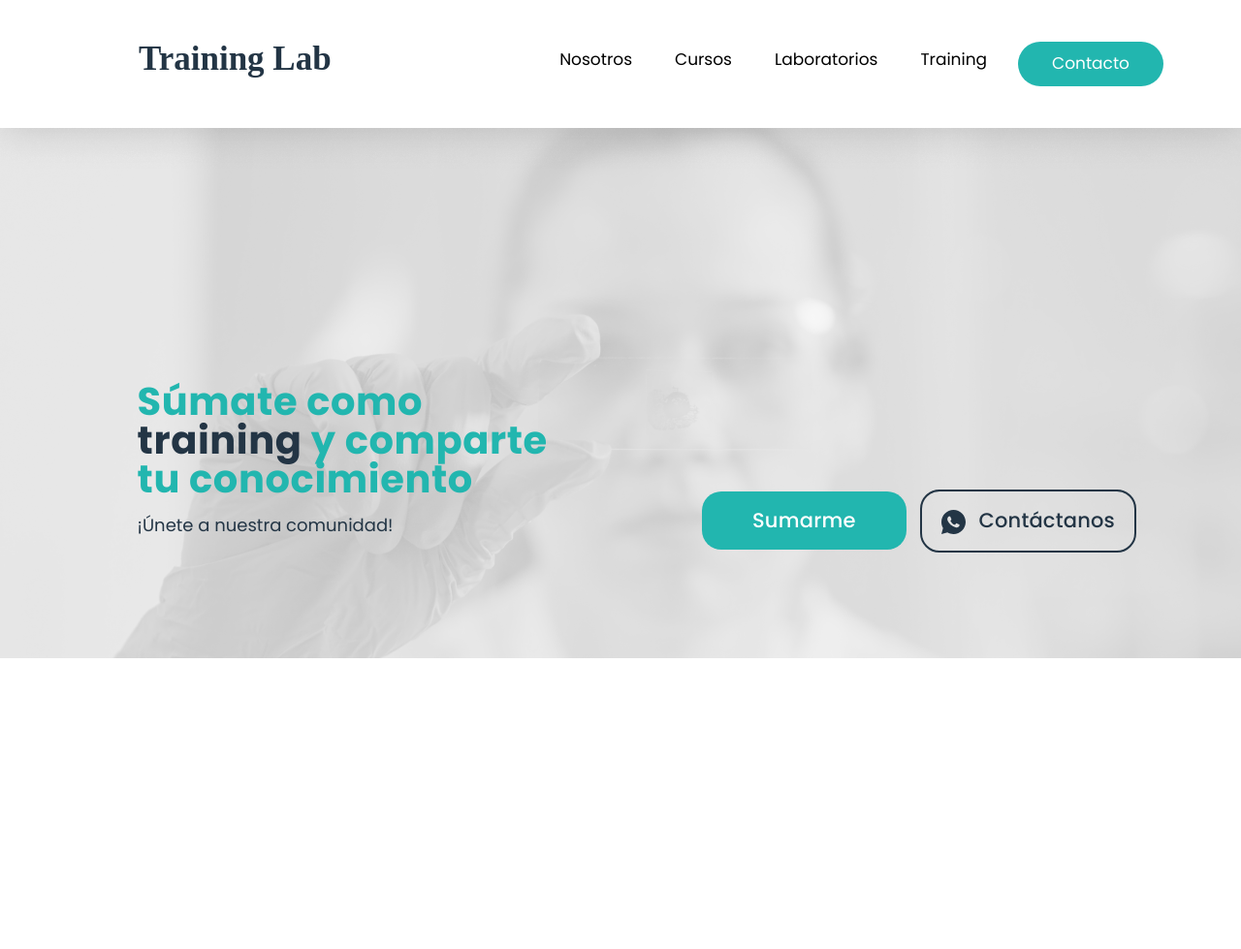
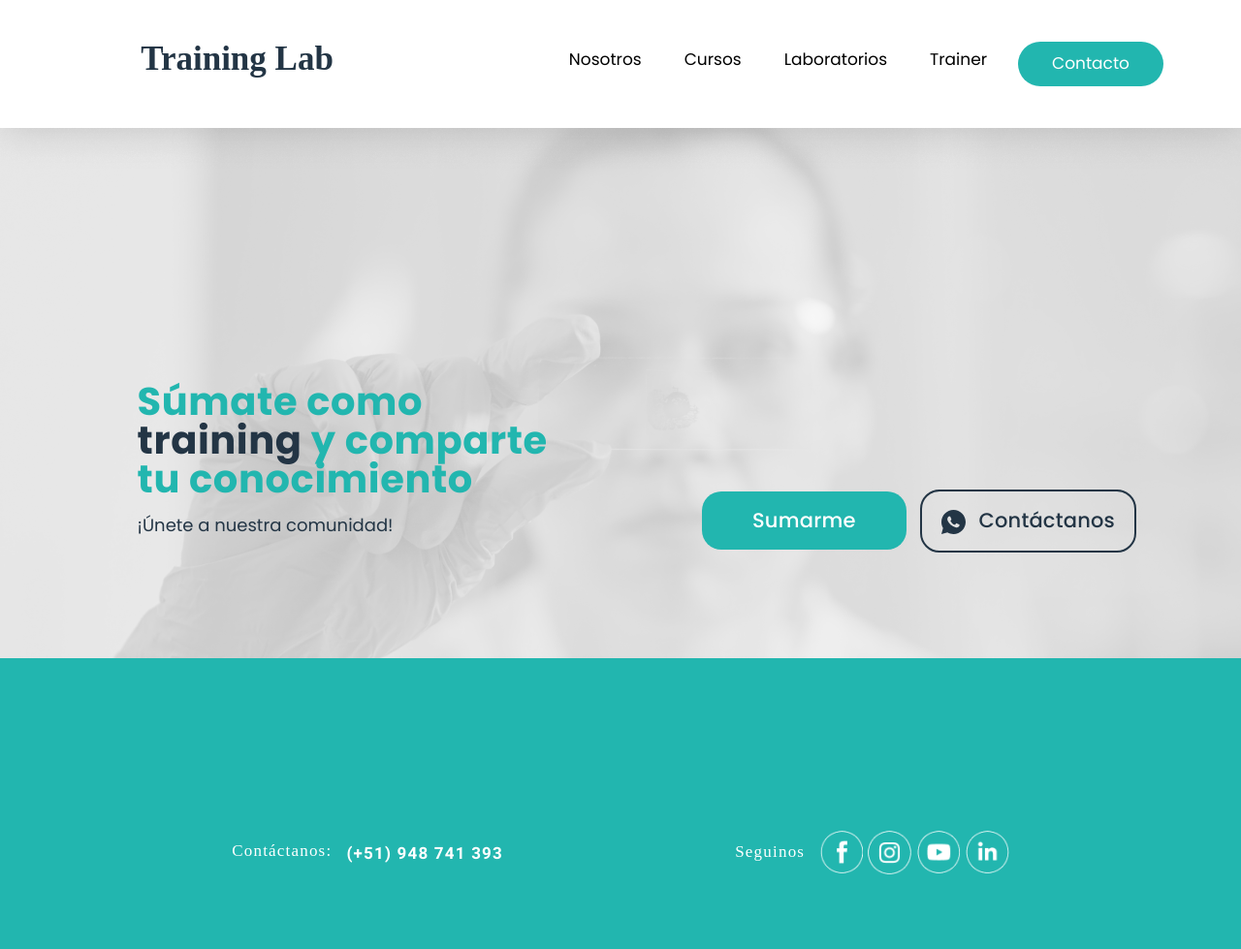
Before and after one commit to Lulzbelito/Training_Lab, a website: page pages/training.html in a window 1280 px wide. Shown: the whole page at 97% size. Before the commit the page ends 800 px from the top, so only its background shows below. Drawn offline with nearby package versions, Linux system fonts and the light colour scheme; files whose address does not match are found by name; a web font is replaced by a local one.

Commit message:
links modifiqued on trainer and laboratories

```diff
--- a/pages/training.html
+++ b/pages/training.html
@@ -51,13 +51,16 @@
                                     </a>
                                 </li>
                                 <li class="nav-item">
-                                    <a href="#labs">
+                                    <a href="./laboratories.html">
                                         <button type="button nav-link" class="btn btn-outline-light btn1"
                                             active>Laboratorios</button>
                                     </a>
                                 </li>
                                 <li class="nav-item">
-                                    <button type="button nav-link" class="btn btn-outline-light btn1">Training</button>
+                                    <a href="#">
+                                        <button type="button nav-link" class="btn btn-outline-light btn1"
+                                            active>Trainer</button>
+                                    </a>
                                 </li>
                                 <li class="nav-item">
                                     <a href="#contact">
@@ -103,6 +106,30 @@
 
     </main>
 
+    <footer>
+
+        <div class="footer__container">
+            <div class="footer__contactanos">
+                <h5>Contáctanos:</h5>
+                <p>(+51) 948 741 393</p>
+            </div>
+            <div class="footer__seguinos">
+                <h5>Seguinos</h5>
+                <div class="footer__redes">
+                    <a href="https://www.facebook.com/" target="_blank"><img src="../img/footer--fb.png"
+                            alt="Facebook"></a>
+                    <a href="https://www.instagram.com/" target="_blank"><img src="../img/footer--insta.png"
+                            alt="Instagram"></a>
+                    <a href="https://www.youtube.com/" target="_blank"><img src="../img/footer--yt.png"
+                            alt="YouTube"></a>
+                    <a href="https://www.linkedin.com/" target="_blank"><img src="../img/footer--li.png"
+                            alt="LinkedIn"></a>
+                </div>
+            </div>
+        </div>
+
+    </footer>
+
 </body>
 
 </html>
```
Also changed, not shown: index.html (+10 -6 lines), pages/laboratories.html (+6 -3 lines).
